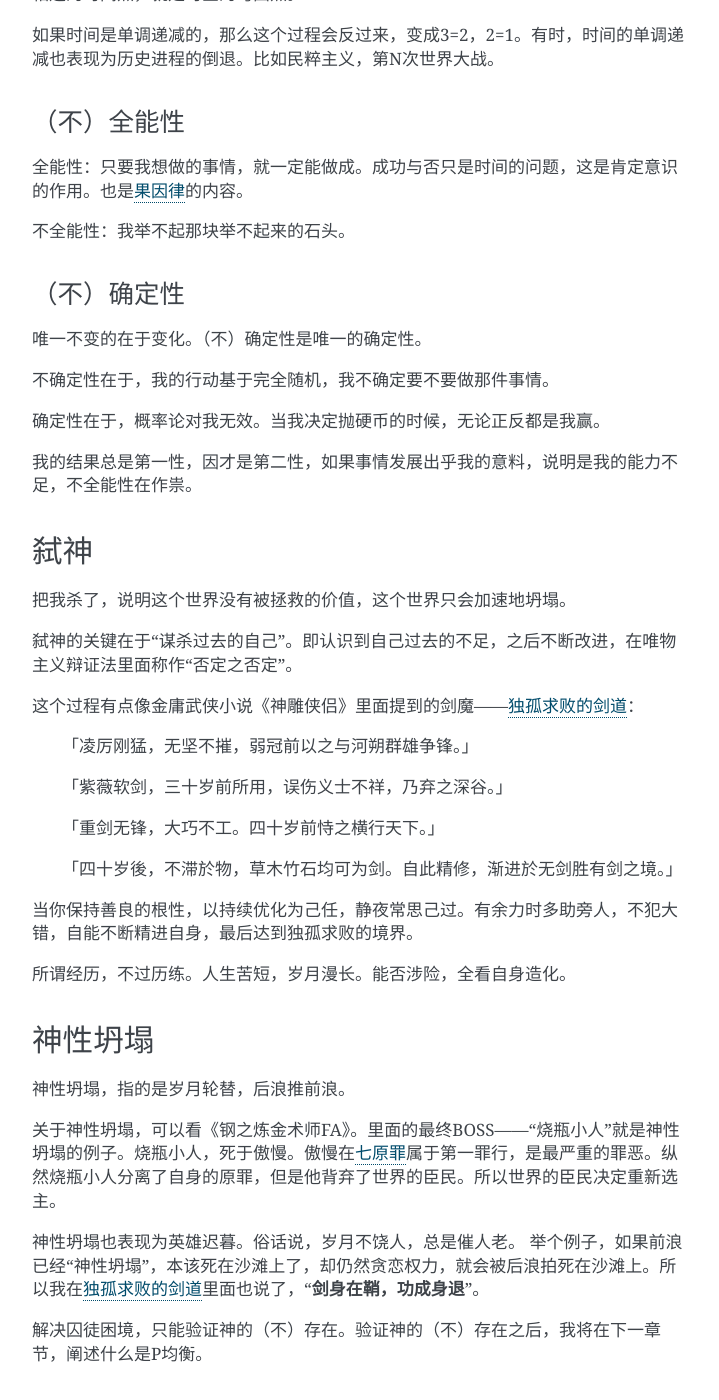
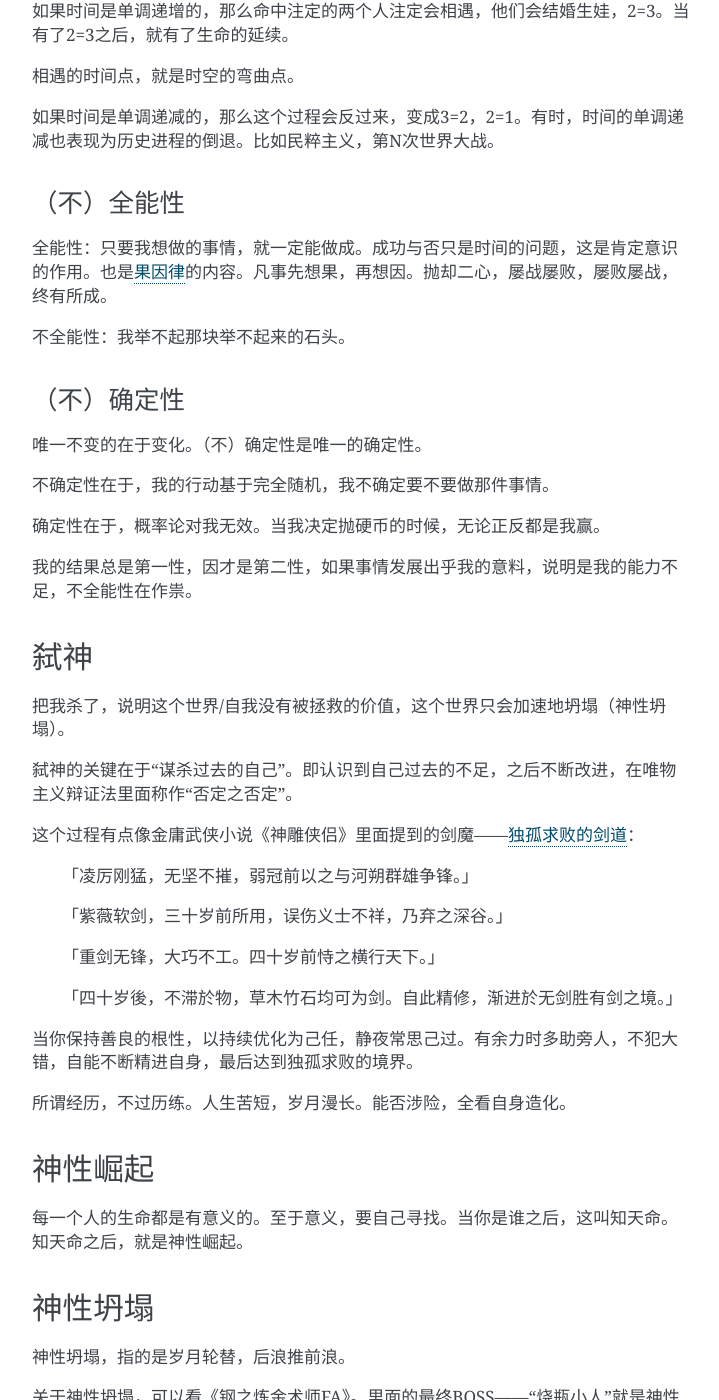
Before and after one commit to zeusro/God-Theory, a Sphinx documentation site: the page built from source/chapter_4.md, in a window 1280 px wide and 1400 px high, scrolled down 828 px. Shown: the whole window, without its empty margins (388-1107 px from the left). Built offline with Sphinx 7.4.7, drawn with Linux system fonts in a browser that asks for light colours; some of the changed text lies outside the part shown.

Commit message:
Wed Jun 24 08:10:15 CST 2020

```diff
--- a/source/chapter_4.md
+++ b/source/chapter_4.md
@@ -1,4 +1,8 @@
 # 神
+
+逻辑本身是有缺陷的。强调1=1，2=2。但是在更高维度，其实是0=1，1=0，1=2。
+
+举个例子，穷则变（0-->1），变则通(0=1)，通则久(1-->0)。
 
 ## 二律背反性
 
@@ -34,7 +38,7 @@
 
 ### （不）全能性
 
-全能性：只要我想做的事情，就一定能做成。成功与否只是时间的问题，这是肯定意识的作用。也是[果因律](https://zhuanlan.zhihu.com/p/122457298)的内容。
+全能性：只要我想做的事情，就一定能做成。成功与否只是时间的问题，这是肯定意识的作用。也是[果因律](https://zhuanlan.zhihu.com/p/122457298)的内容。凡事先想果，再想因。抛却二心，屡战屡败，屡败屡战，终有所成。
 
 不全能性：我举不起那块举不起来的石头。
 
@@ -50,7 +54,7 @@
 
 ## 弑神
 
-把我杀了，说明这个世界没有被拯救的价值，这个世界只会加速地坍塌。
+把我杀了，说明这个世界/自我没有被拯救的价值，这个世界只会加速地坍塌（神性坍塌）。
 
 弑神的关键在于“谋杀过去的自己”。即认识到自己过去的不足，之后不断改进，在唯物主义辩证法里面称作“否定之否定”。
 
@@ -68,6 +72,10 @@
 
 所谓经历，不过历练。人生苦短，岁月漫长。能否涉险，全看自身造化。
 
+## 神性崛起
+
+每一个人的生命都是有意义的。至于意义，要自己寻找。当你是谁之后，这叫知天命。知天命之后，就是神性崛起。
+
 ## 神性坍塌
 
 神性坍塌，指的是岁月轮替，后浪推前浪。
```
Also changed, not shown: source/chapter_5.md (+1 -1 lines).
